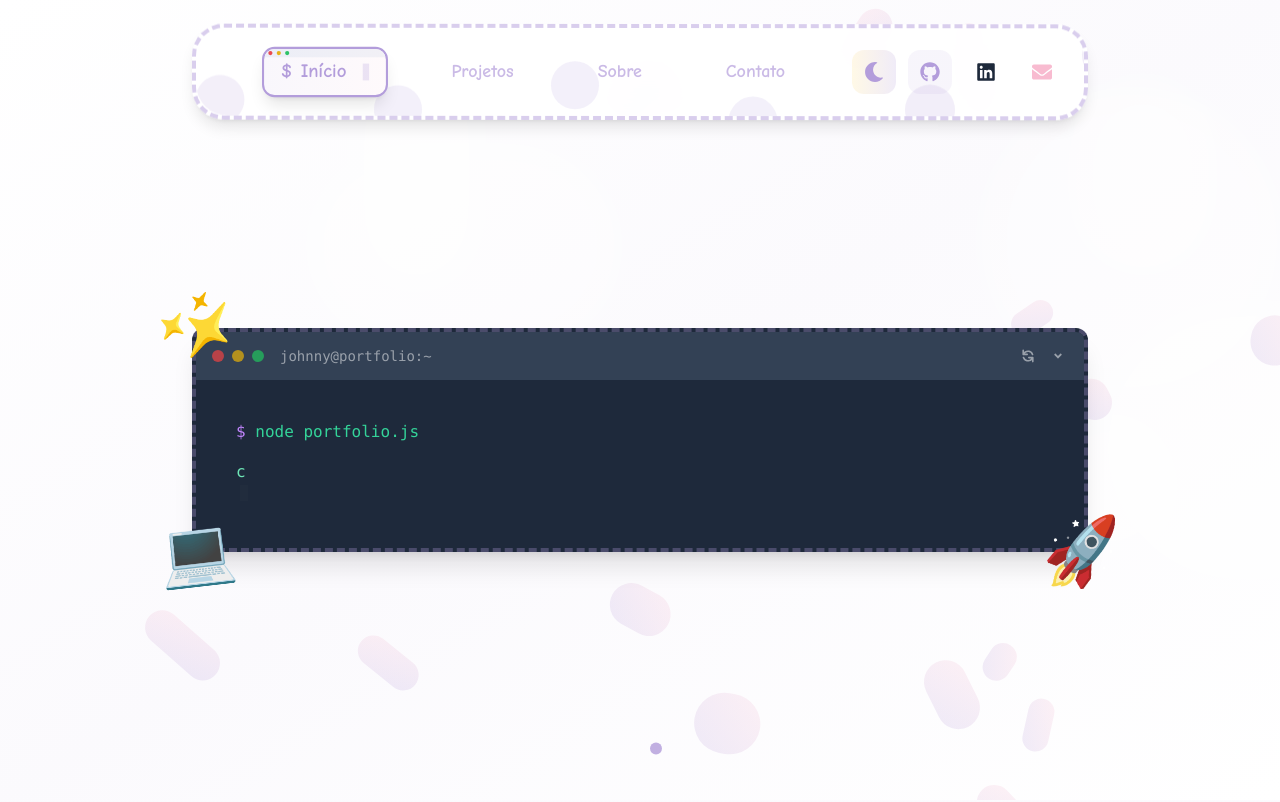
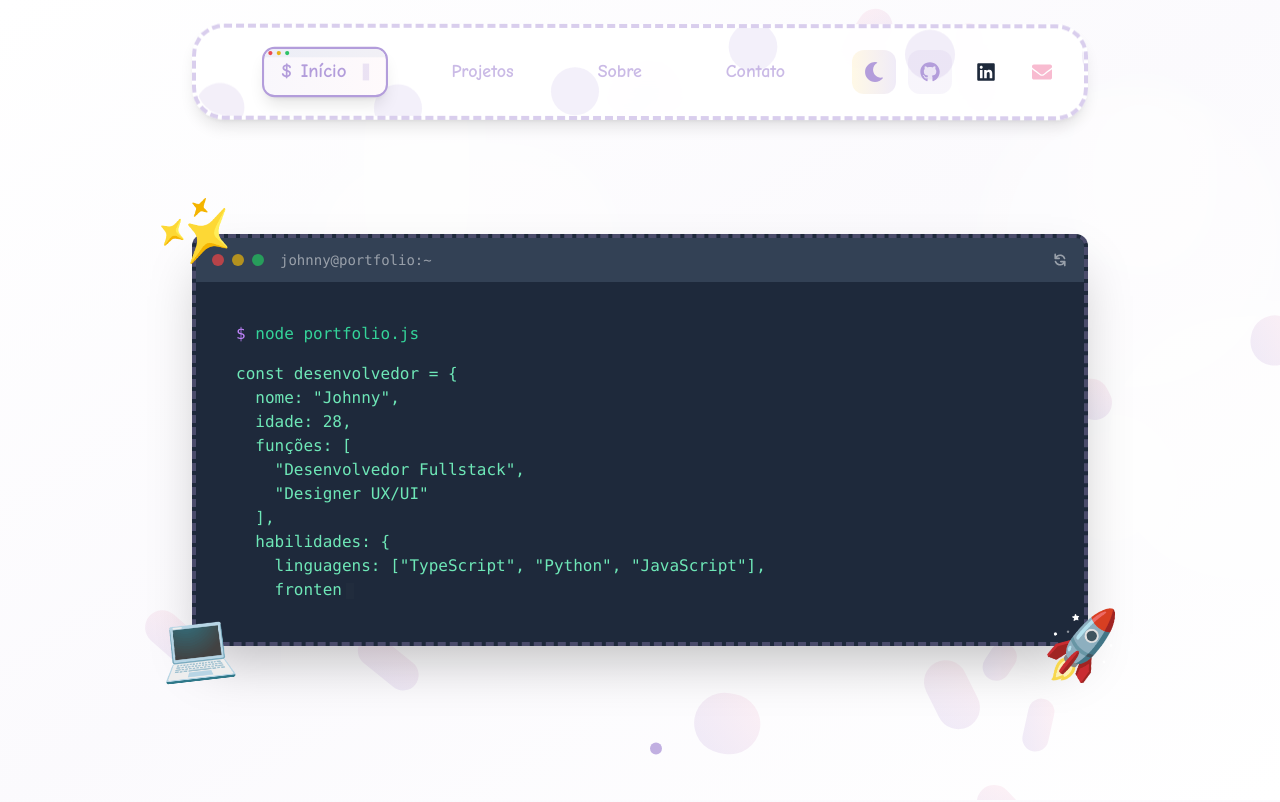
Before and after one commit to johnnywilly16/portfolio-teste, a Next.js app: page / in a window 1280 px wide. Shown: the top 802 px of the page. Built offline with nearby package versions, Linux system fonts and the light colour scheme.

Commit message:
fix: correção da exibição do texto no terminal

```diff
--- a/app/components/sections/HomeSection.tsx
+++ b/app/components/sections/HomeSection.tsx
@@ -4,201 +4,116 @@ import { FaAngleUp, FaAngleDown } from 'react-icons/fa'
 
 // Terminal aprimorado com mais linhas de código
 const CodeTerminal = () => {
-  const [text, setText] = useState('')
   const [isMinimized, setIsMinimized] = useState(false)
-  const [shouldRestart, setShouldRestart] = useState(false)
+  const [currentText, setCurrentText] = useState('')
+  const [isTyping, setIsTyping] = useState(true)
 
-  const codeLines = useMemo(() => [
-    'const desenvolvedor = {',
-    '  nome: "Johnny",',
-    '  idade: 28,',
-    '  funções: [',
-    '    "Desenvolvedor Fullstack",',
-    '    "Designer UX/UI"',
-    '  ],',
-    '  habilidades: {',
-    '    linguagens: ["TypeScript", "Python", "JavaScript"],',
-    '    frontend: ["React", "Next.js", "Angular", "Tailwind"],',
-    '    backend: ["Node.js", "Express", "NestJS"],',
-    '    design: ["Figma", "Adobe XD", "UI/UX"],',
-    '    bancosDeDados: ["PostgreSQL", "MongoDB"]',
-    '  },',
-    '',
-    '  criarCoisasIncríveis() {',
-    '    while(true) {',
-    '      this.programar()',
-    '      this.desenhar()',
-    '      this.inovar()',
-    '      this.tomarCafé("☕")',
-    '    }',
-    '  }',
-    '}',
-    '',
-    'desenvolvedor.criarCoisasIncríveis() // Iniciando a mágica... ✨'
-  ], [])
+  const text = `const desenvolvedor = {
+  nome: "Johnny",
+  idade: 28,
+  funções: [
+    "Desenvolvedor Fullstack",
+    "Designer UX/UI"
+  ],
+  habilidades: {
+    linguagens: ["TypeScript", "Python", "JavaScript"],
+    frontend: ["React", "Next.js", "Angular", "Tailwind"],
+    backend: ["Node.js", "Express", "NestJS"],
+    design: ["Figma", "Adobe XD", "UI/UX"],
+    bancosDeDados: ["PostgreSQL", "MongoDB"]
+  },
 
-  useEffect(() => {
-    let currentLine = 0
-    let currentChar = 0
-    let timeoutId: NodeJS.Timeout
-
-    const type = () => {
-      if (currentLine >= codeLines.length) return
-
-      const line = codeLines[currentLine]
-
-      if (currentChar < line.length) {
-        setText(prev => prev + line[currentChar])
-        currentChar++
-        timeoutId = setTimeout(type, Math.random() * 50 + 30)
-      } else {
-        setText(prev => prev + '\n')
-        currentLine++
-        currentChar = 0
-        timeoutId = setTimeout(type, 100)
+  criarCoisasIncríveis() {
+    while(true) {
+      this.programar()
+      this.desenhar()
+      this.inovar()
+      this.tomarCafé("☕")
+    }
   }
 }
 
-    if (shouldRestart) {
-      setText('')
-      timeoutId = setTimeout(type, 1000)
-      setShouldRestart(false)
-    } else if (text === '') {
-      timeoutId = setTimeout(type, 1000)
+desenvolvedor.criarCoisasIncríveis() // Iniciando a mágica... ✨`
+
+  useEffect(() => {
+    if (!isTyping) return
+
+    let index = 0
+    const interval = setInterval(() => {
+      if (index <= text.length) {
+        setCurrentText(text.slice(0, index))
+        index++
+      } else {
+        setIsTyping(false)
+        clearInterval(interval)
       }
+    }, 30)
 
-    return () => clearTimeout(timeoutId)
-  }, [shouldRestart, codeLines, text])
+    return () => clearInterval(interval)
+  }, [isTyping, text])
 
-  const handleRestart = (e: React.MouseEvent) => {
-    e.stopPropagation()
-    setShouldRestart(true)
+  const handleRestart = () => {
+    setCurrentText('')
+    setIsTyping(true)
   }
 
   return (
     <motion.div
-      className={`relative w-full mx-auto transform transition-all duration-300 ${
-        isMinimized ? 'max-w-none scale-100' :
-        'max-w-4xl -rotate-2'
-      }`}
+      className="relative w-full mx-auto transform transition-all duration-300 max-w-4xl -rotate-2"
       initial={{ opacity: 0, y: 20 }}
       animate={{ opacity: 1, y: 0 }}
       transition={{ duration: 0.5, delay: 0.2 }}
-      style={{
-        position: isMinimized ? 'fixed' : 'relative',
-        inset: isMinimized ? '0' : 'auto',
-        margin: isMinimized ? '0' : 'auto',
-        zIndex: isMinimized ? 50 : 10,
-      }}
     >
-      <AnimatePresence>
-        <motion.div
-          className={`bg-slate-800 rounded-xl border-4 border-dashed border-pastel-purple/30 dark:border-dark-purple/30 overflow-hidden shadow-2xl transition-all duration-300 ${
-            isMinimized ? 'rounded-none' :
-            'shadow-xl hover:shadow-2xl hover:scale-[1.01]'
-          }`}
-          animate={{
-            height: isMinimized ? '3rem' : 'auto',
-          }}
-        >
+      <motion.div className="bg-slate-800 rounded-xl border-4 border-dashed border-pastel-purple/30 dark:border-dark-purple/30 overflow-hidden shadow-2xl">
         {/* Barra de título do terminal */}
         <div className="bg-slate-700 px-4 py-3 flex items-center justify-between">
           <div className="flex items-center gap-2">
             <div className="flex gap-2">
               <button
                 className="w-3 h-3 rounded-full bg-red-500/70 hover:bg-red-500 transition-colors"
-                  onClick={(e) => {
-                    e.stopPropagation()
-                    setIsMinimized(!isMinimized)
-                  }}
+                onClick={() => setIsMinimized(!isMinimized)}
               />
               <div className="w-3 h-3 rounded-full bg-yellow-500/70" />
               <div className="w-3 h-3 rounded-full bg-green-500/70" />
             </div>
             <span className="text-white/50 text-xs sm:text-sm font-mono ml-2">johnny@portfolio:~</span>
           </div>
-            <div className="flex items-center gap-2">
           <button
             onClick={handleRestart}
-                className="text-white/50 hover:text-white transition-colors p-1"
-                title="Recomeçar animação"
+            className="text-white/50 hover:text-white transition-colors"
           >
             <svg xmlns="http://www.w3.org/2000/svg" className="h-4 w-4" viewBox="0 0 20 20" fill="currentColor">
               <path fillRule="evenodd" d="M4 2a1 1 0 011 1v2.101a7.002 7.002 0 0111.601 2.566 1 1 0 11-1.885.666A5.002 5.002 0 005.999 7H9a1 1 0 010 2H4a1 1 0 01-1-1V3a1 1 0 011-1zm.008 9.057a1 1 0 011.276.61A5.002 5.002 0 0014.001 13H11a1 1 0 110-2h5a1 1 0 011 1v5a1 1 0 11-2 0v-2.101a7.002 7.002 0 01-11.601-2.566 1 1 0 01.61-1.276z" clipRule="evenodd" />
             </svg>
           </button>
-              <button
-                onClick={(e) => {
-                  e.stopPropagation()
-                  setIsMinimized(!isMinimized)
-                }}
-                className="text-white/50 hover:text-white transition-colors p-1"
-                title={isMinimized ? "Expandir" : "Minimizar"}
-              >
-                {isMinimized ? <FaAngleUp size={12} /> : <FaAngleDown size={12} />}
-              </button>
-            </div>
         </div>
 
         {/* Conteúdo do terminal */}
         <motion.div
           className="overflow-hidden"
           animate={{
-              height: isMinimized ? 0 : 'auto',
+            height: isMinimized ? '0px' : 'auto',
             opacity: isMinimized ? 0 : 1
           }}
-            transition={{
-              duration: 0.6,
-              ease: "easeInOut"
-            }}
+          transition={{ duration: 0.6, ease: "easeInOut" }}
         >
-            <div className="p-6 sm:p-10 font-mono text-xs sm:text-sm md:text-base overflow-x-auto">
-              <motion.div
-                className="text-emerald-400"
-                initial={{ opacity: 0 }}
-                animate={{ opacity: 1 }}
-                transition={{ duration: 0.5 }}
-              >
+          <div className="p-6 sm:p-10 font-mono text-xs sm:text-sm md:text-base">
+            <div className="text-emerald-400">
               <span className="text-purple-400">$</span> node portfolio.js
-              </motion.div>
-              <pre className="mt-4 whitespace-pre-wrap break-words">
-                <motion.div
-                  className="text-emerald-300"
-                  initial={{ opacity: 0 }}
-                  animate={{ opacity: 1 }}
-                  transition={{ duration: 0.5, delay: 0.3 }}
-                >
-                  {text.split('\n').map((line, i) => {
-                    // Highlight keywords
-                    const coloredLine = line
-                      .replace(/(const|let|var|function|while|if|else|return|this)/g, '<span class="text-pink-400">$1</span>')
-                      .replace(/(".*?")/g, '<span class="text-amber-300">$1</span>')
-                      .replace(/(\{|\}|\[|\]|\(|\))/g, '<span class="text-blue-300">$1</span>')
-                      .replace(/(true|false|null|undefined)/g, '<span class="text-orange-400">$1</span>')
-                      .replace(/(\w+):/g, '<span class="text-sky-300">$1</span>:')
-                      .replace(/(\w+)\(/g, '<span class="text-yellow-200">$1</span>(')
-                      .replace(/(\/\/.+)$/g, '<span class="text-slate-500">$1</span>')
-
-                    return (
-                      <span
-                        key={i}
-                        dangerouslySetInnerHTML={{ __html: coloredLine + '\n' }}
-                      />
-                    )
-                  })}
+            </div>
+            <pre className="mt-4 text-emerald-300 whitespace-pre-wrap">
+              {currentText}
               <motion.span
-                    className="inline-block w-2 h-4 bg-white/70 ml-1"
+                className="inline-block w-2 h-4 bg-white/70 ml-1 align-middle"
                 animate={{ opacity: [1, 0] }}
                 transition={{ duration: 0.8, repeat: Infinity }}
               />
-                </motion.div>
             </pre>
           </div>
         </motion.div>
       </motion.div>
-      </AnimatePresence>
 
-      {/* Elementos decorativos ao redor do terminal */}
+      {/* Elementos decorativos */}
       {!isMinimized && (
         <>
           <motion.div
```
Lines whose indentation alone changed are shown as unchanged.
